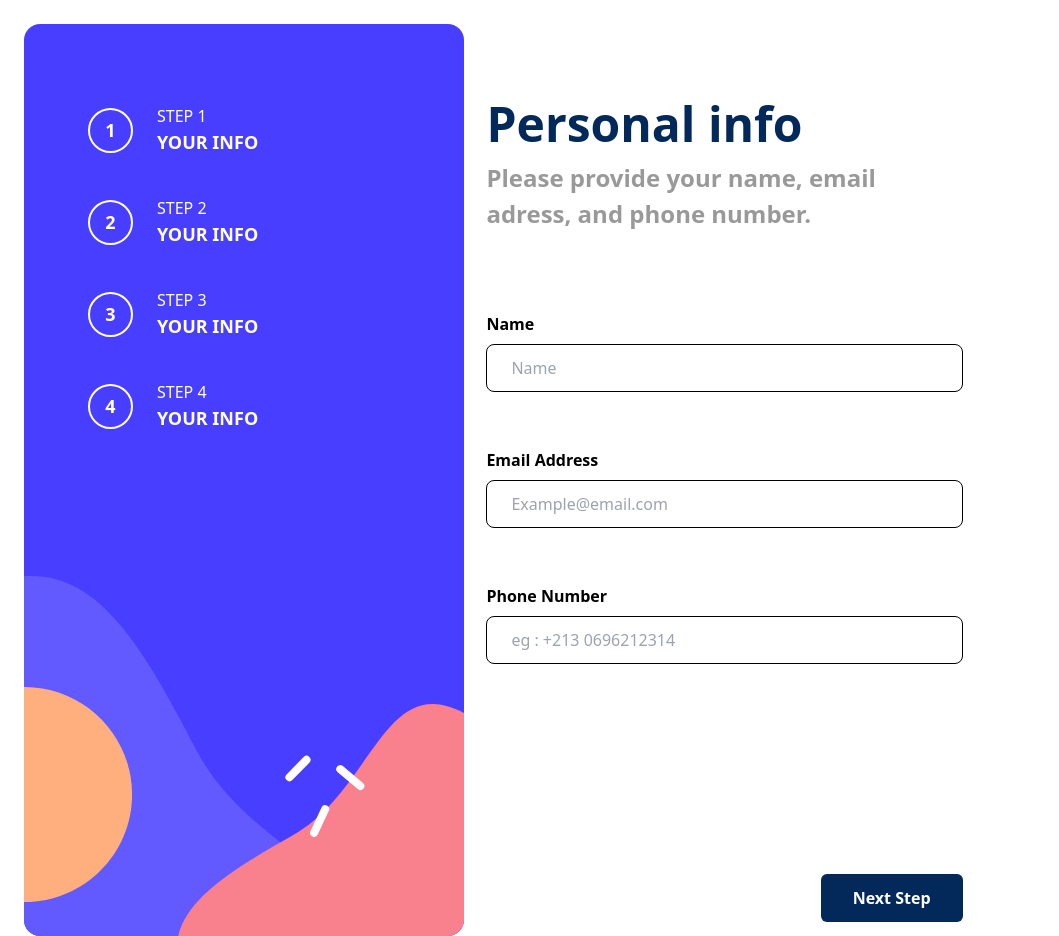
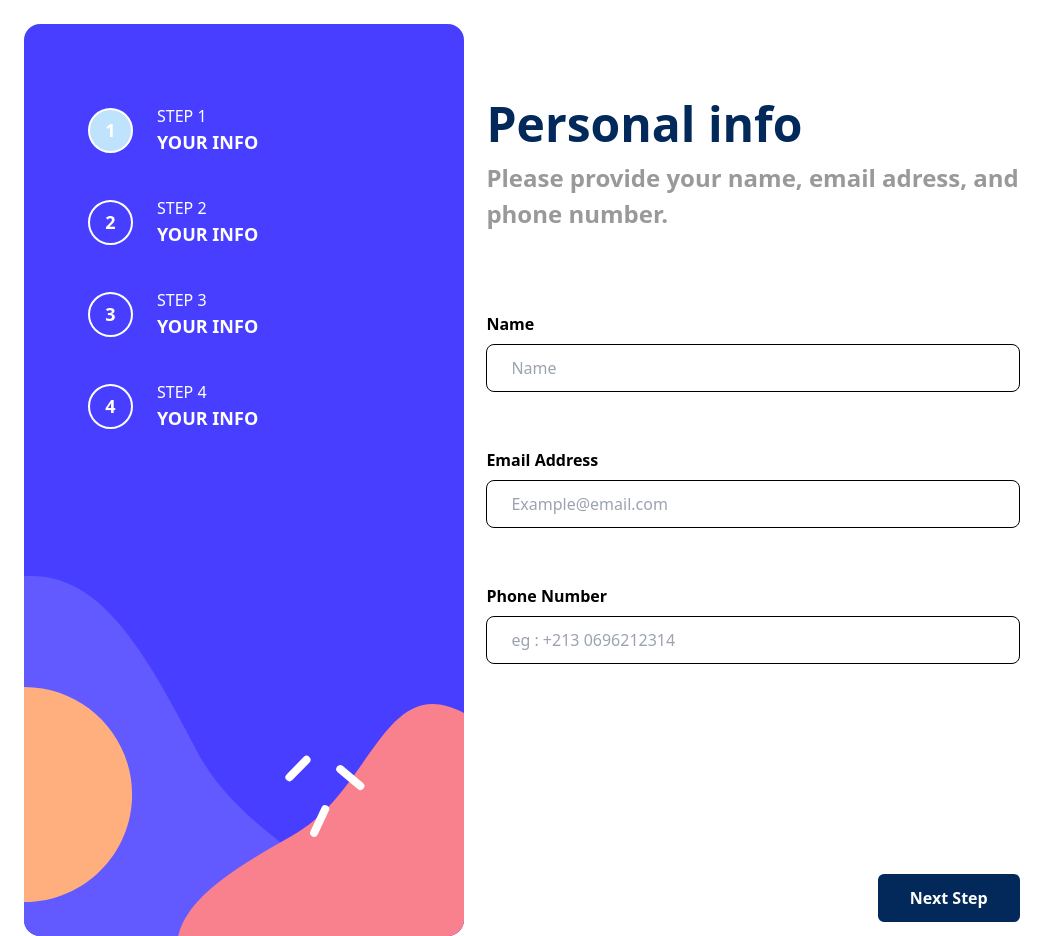
Before and after one commit to AhmedSEHILI/multi-step-form-main, a React (Create React App) app: page / in a window 1280 px wide. Shown: the whole page, without its empty margins (0-1059 px from the left). Built offline with nearby package versions, Linux system fonts and the light colour scheme; the HTML template or start-up script is replaced by a standard one.

Commit message:
use context added

```diff
--- a/src/App.js
+++ b/src/App.js
@@ -3,17 +3,28 @@ import CardPlan from "./Comps/CardPlan";
 import Layout from "./Comps/Layout";
 import Infos from "./Pages/Infos";
 import Plan from "./Pages/Plan";
+import AddOns from "./Pages/AddOns";
+import React, { createContext, useState } from 'react';
+
+export const MyContext = createContext();
+
 
 function App() {
+  const [value, setValue] = useState(1);
+
   return (
+    <MyContext.Provider value={{value, setValue}}>
       <BrowserRouter>
         <Routes>
             <Route path="/" element={<Layout />} >
               <Route index element={<Infos />}/>
               <Route path="plan" element={<Plan />}/>
+              <Route path="addons" element={<AddOns />}/>
             </Route>
         </Routes>
       </BrowserRouter>
+    </MyContext.Provider>
+
   );
 }
 
--- /dev/null
+++ b/src/Comps/AddonsCard.js
@@ -0,0 +1,27 @@
+import React from 'react';
+
+export default function Addonscard({Icon, Title, Price, Idd, len}) {
+    // console.log(len);
+
+    const handleClick = () => {
+        for (let i = 1; i<=len; i++)
+        {
+            if (i != Idd) {
+                document.getElementById(i).style.backgroundColor = "";
+                document.getElementById(i).style.borderColor = "";
+        }
+        }
+        document.getElementById(Idd).style.backgroundColor = "rgba(2, 41, 90, 0.05)";
+        document.getElementById(Idd).style.borderColor = "hsl(243, 100%, 62%)";
+    }
+
+    return (
+        <div onClick={handleClick} id={Idd} className=" cursor-pointer w-[220px] h-[260px] border-[2px] border-[#d8d8d8] hover:border-Purplishblue rounded-xl flex flex-col justify-around pl-8">
+            <img src={Icon} alt="" className="w-16" />
+            <div className="flex flex-col gap-2">
+                <h2 className="text-2xl">{Title}</h2>
+                <p className="text-lg text-Marineblue text-opacity-40 font-bold">${Price}</p>
+            </div>
+        </div>
+    );
+}
--- a/src/Comps/BackBtn.js
+++ b/src/Comps/BackBtn.js
@@ -1,9 +1,9 @@
 import React from 'react';
 import { Link } from 'react-router-dom';
 
-function BackBtn(props) {
+function BackBtn({linkto}) {
     return (
-        <Link to = "/" >
+        <Link to = {linkto} >
             <button className="">
                 <div className=" font-bold text-Marineblue">
                     Go Back
--- a/src/Comps/Choice.js
+++ b/src/Comps/Choice.js
@@ -1,10 +1,10 @@
 import React from 'react';
 import { Link, NavLink } from 'react-router-dom';
 
-function Choice({Step, Title, link}) {
+function Choice({Step, Title, link, style}) {
     return (
         <NavLink to = {link} className="Cmp flex flex-row gap-6 justify-center items-center">
-            <div className="CmpChild w-[45px] h-[45px] border-2 text-center leading-[40px] rounded-full font-bold text-lg border-white text-white">{Step}</div>
+            <div className={`CmpChild w-[45px] h-[45px] border-2 text-center leading-[40px] rounded-full font-bold text-lg border-white text-white ${style}`}>{Step}</div>
             <div className="flex flex-col">
                 <div className="font-light text-white">STEP {Step}</div>
                 <h3 className="font-bold text-lg text-white">{Title}</h3>
--- a/src/Comps/NextBtn.js
+++ b/src/Comps/NextBtn.js
@@ -1,10 +1,14 @@
 import React from 'react';
+import { Link } from 'react-router-dom';
 
-function NextBtn(props) {
+
+function NextBtn({linkto}) {
     return (
-        <div className="cursor-pointer w-fit rounded-md bg-Marineblue hover:bg-Purplishblue font-semibold text-white px-8 py-3">
-            Next Step
-        </div>
+        <Link to = {linkto} >
+            <div className="cursor-pointer w-fit rounded-md bg-Marineblue hover:bg-Purplishblue font-semibold text-white px-8 py-3">
+                Next Step
+            </div>
+        </Link>
     );
 }
 
--- a/src/Comps/SideBar.js
+++ b/src/Comps/SideBar.js
@@ -1,14 +1,25 @@
-import React from 'react';
+import React, { useContext } from 'react';
 import { Link } from 'react-router-dom';
 import Choice from './Choice';
+import { MyContext } from '../App.js';
+
 
 function SideBar(props) {
+
+    const { value, setValue } = useContext(MyContext);
+    console.log(value);
+
     return (
         <div className="relative w-[440px] p-6 ">
             <img className="absolute w-full " src="/bg-sidebar-desktop.svg" alt="bg-side-bar"/>
             <div className="absolute flex flex-col gap-10 ml-16 mt-20">
-                <Choice Step={"1"} Title={"YOUR INFO"} link={"/"}/>
-                <Choice Step={"2"} Title={"YOUR INFO"} link={"plan"}/>
+
+                {(value === 1 && <Choice Step={"1"} Title={"YOUR INFO"} link={"/"} style={"bg-Lightblue border-Lightblue text-black"}/>)}
+                {(value !== 1 && <Choice Step={"1"} Title={"YOUR INFO"} link={"/"}/>)}
+
+                {(value === 2 && <Choice Step={"2"} Title={"YOUR INFO"} link={"plan"} style={"bg-Lightblue border-Lightblue text-black"}/>)}
+                {(value !== 2 && <Choice Step={"2"} Title={"YOUR INFO"} link={"plan"}/>)}
+
                 <Choice Step={"3"} Title={"YOUR INFO"}/>
                 <Choice Step={"4"} Title={"YOUR INFO"}/>
 
--- /dev/null
+++ b/src/Pages/AddOns.js
@@ -0,0 +1,15 @@
+import React, { useEffect, useState } from 'react';
+import NextBtn from '../Comps/NextBtn';
+import { Link } from 'react-router-dom';
+
+function AddOns(props) {
+
+
+    return (
+        <div className="w-[800px]">
+            i am here
+        </div>
+    );
+}
+
+export default AddOns;
--- a/src/Pages/Infos.js
+++ b/src/Pages/Infos.js
@@ -1,9 +1,12 @@
-import React, { useEffect, useState } from 'react';
+import React, { useEffect, useState, useContext } from 'react';
 import NextBtn from '../Comps/NextBtn';
 import Input from '../Comps/Input';
 import { Link } from 'react-router-dom';
+import { MyContext } from '../App.js';
+
 
 function Infos(props) {
+
 
     function containsOnlySpaces(str) {
         return str.trim().length > 0;
@@ -15,20 +18,25 @@ function Infos(props) {
 
     const [isEmpty, setEmpty] = useState(true);
 
+    const { value, setValue } = useContext(MyContext);
 
     const handleClick = () => {
         const tab = [value1, value2, value3];
         if (containsOnlySpaces(value1) && containsOnlySpaces(value2) && containsOnlySpaces(value3)) {setEmpty(false)}
         // setEmpty(!tab.every(containsOnlySpaces));
 
-        console.log(isEmpty);
+        setValue(()=>{return value+1});
+
+        console.log(value);
+
+
 
         // tab.every(containsOnlySpaces);
             // containsOnlySpaces(value) ? setEmpty(true) : setEmpty(false)
     }
 
     return (
-        <div className="flex flex-col gap-20 w-[60%]">
+        <div className="flex flex-col gap-20 w-[67.2%]">
                 <div className="">
                     <h2 className="">Personal info</h2>
                     <p className="text-black text-opacity-40 font-semibold">Please provide your name, email adress, and phone number.</p>
@@ -39,9 +47,9 @@ function Infos(props) {
                 <Input setValue ={setValue3} Label={"Phone Number"} Holder={"eg : +213 0696212314"} ID={3}/>
                 </div>
                 <div className=" w-full flex flex-row-reverse pt-[130px]">
-                    <Link onClick={handleClick} to = "">
-                        <NextBtn />
-                    </Link>
+                    <div onClick={handleClick}>
+                        <NextBtn linkto={"plan"}/>
+                    </div>
                 </div>
         </div>
     );
--- a/src/Pages/Plan.js
+++ b/src/Pages/Plan.js
@@ -1,8 +1,9 @@
-import React, { useState } from 'react';
+import React, { useState, useContext } from 'react';
 import BackBtn from '../Comps/BackBtn';
 import CardPlan from '../Comps/CardPlan';
 import NextBtn from '../Comps/NextBtn';
 import PlanToggle from '../Comps/PlanToggle';
+import { MyContext } from '../App.js';
 
 
 function Plan(props) {
@@ -15,11 +16,11 @@ function Plan(props) {
     ];
 
     const [Toggle, setToggle] = useState(false);
+    const { value, setValue } = useContext(MyContext);
 
-
-    // const Toggling = (isToggled) => {
-    //     setToggle(isToggled);
-    // }
+    const handlemince = () => {
+        setValue(()=>{return value-1});
+    }
 
 
 
@@ -29,7 +30,7 @@ function Plan(props) {
                 <h2 className="">Select your plan</h2>
                 <p className="text-black text-opacity-40 font-semibold">You have the option of monthly or yearly billing</p>
             </div>
-            <div className="flex flex-row gap-14">
+            <div className="flex flex-row gap-20">
                 {Plans.map((Plan) =>
                     Toggle
                     ? <CardPlan Icon = {Plan.Icon} Title = {Plan.Title} Price = {Plan.PriceYe + "/Ye"} Idd = {Plan.key} len = {Plans.length}/>
@@ -44,8 +45,11 @@ function Plan(props) {
                 <h2 className="text-lg">Yearly</h2>
             </div>
             <div className="flex flex-row justify-between pt-20">
-                <BackBtn />
-                <NextBtn />
+                <div onClick={handlemince}>
+                  <BackBtn linkto={"/"} />
+                </div>
+
+                <NextBtn linkto={"/addons"}/>
             </div>
         </div>
     );
```
Lines whose indentation alone changed are shown as unchanged.
